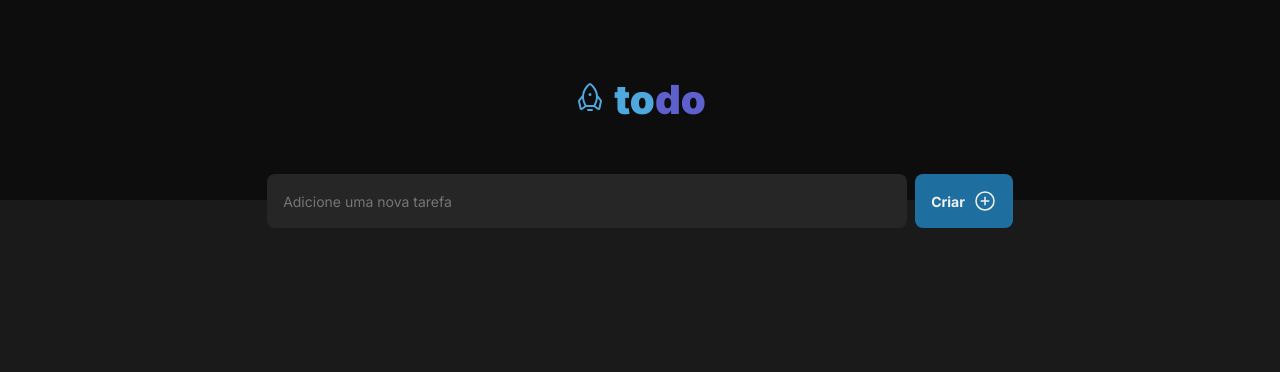
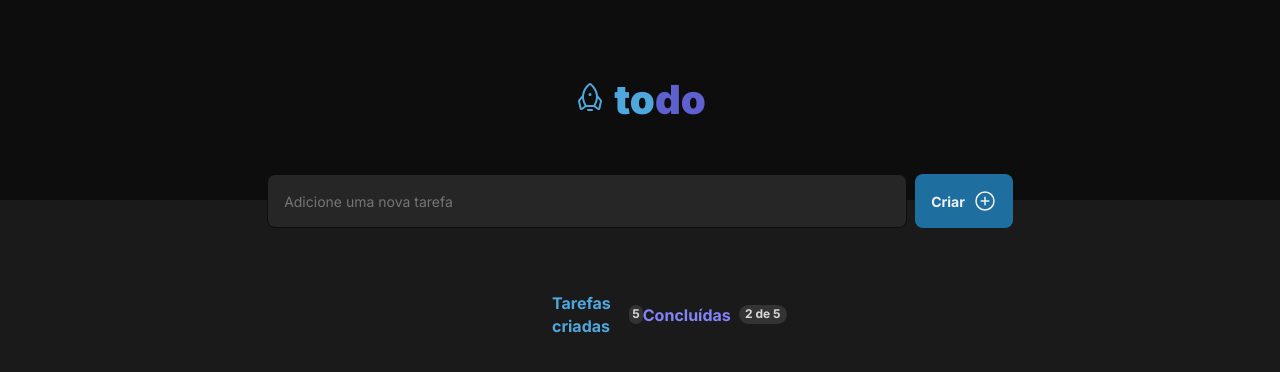
Before and after one commit to aline-doleron/ignite-desafio1, a React (Vite) app: page / in a window 1280 px wide. Shown: the top 372 px of the page. Built offline with nearby package versions, Linux system fonts and the light colour scheme.

Commit message:
Create Task component styles

```diff
--- a/src/App.module.css
+++ b/src/App.module.css
@@ -37,7 +37,7 @@
 
 .input{
     background-color: var(--gray-500);
-    border: 0;
+    border: 1px solid var(--gray-700);
     font-size: .875rem;
     border-radius: 8px;
     color: var(--gray-300);
@@ -45,6 +45,11 @@
     padding: 1rem;
     font-weight: 400;
     width: 40rem;
+    outline: none;
+}
+
+.input:focus{
+    border: 1px solid var(--purple-dark);
 }
 
 .createButton {
--- a/src/App.tsx
+++ b/src/App.tsx
@@ -1,5 +1,6 @@
 import style from './App.module.css';
 import { Rocket, PlusCircle } from "@phosphor-icons/react";
+import { Tasks } from './components/Tasks';
 
 function App() {
   return (
@@ -13,6 +14,8 @@ function App() {
           <input type="text" className={style.input} placeholder='Adicione uma nova tarefa' />
           <button className={style.createButton}><span>Criar</span><PlusCircle size={24} ></PlusCircle></button>
         </div>
+
+        <Tasks />
       </div>
     </div>
   )
--- /dev/null
+++ b/src/components/Tasks.module.css
@@ -0,0 +1,49 @@
+.tasks {
+    display: flex;
+    justify-content: space-between;
+    margin: 4rem 34.5rem;
+}
+
+.created, .concluded {
+    display: flex;
+    justify-content: center;
+    align-items: center;
+}
+
+.createdTasks {
+    color: var(--blue);
+    font-weight: 700;
+    padding-right: .5rem;
+}
+
+.createdTasksCounter {
+    background: var(--gray-400);
+    color: var(--gray-200);;
+    font-weight: 700;
+    font-size: .75rem;
+    border-radius: 99px;
+    height: 1.20rem;
+    width: 1.5rem;
+    display: flex;
+    align-items: center;
+    justify-content: center;
+}
+
+.concludedTasks {
+    color: var(--purple);
+    font-weight: 700;
+    padding-right: .5rem;
+}
+
+.concludedTasksCounter {
+    background: var(--gray-400);
+    color: var(--gray-200);;
+    font-weight: 700;
+    font-size: .75rem;
+    border-radius: 99px;
+    height: 1.20rem;
+    width: 3rem;
+    display: flex;
+    align-items: center;
+    justify-content: center;
+}
--- /dev/null
+++ b/src/components/Tasks.tsx
@@ -0,0 +1,16 @@
+import style from './Tasks.module.css'
+
+export function Tasks() {
+    return (
+        <div className={style.tasks}>
+            <div className={style.created}>
+                <span className={style.createdTasks}>Tarefas criadas</span>
+                <div className={style.createdTasksCounter}><span>5</span></div>
+            </div>
+            <div className={style.concluded}>
+                <span className={style.concludedTasks}>Concluídas</span>
+                <span className={style.concludedTasksCounter}>2 de 5</span>
+            </div>
+        </div>
+    );
+}
```
